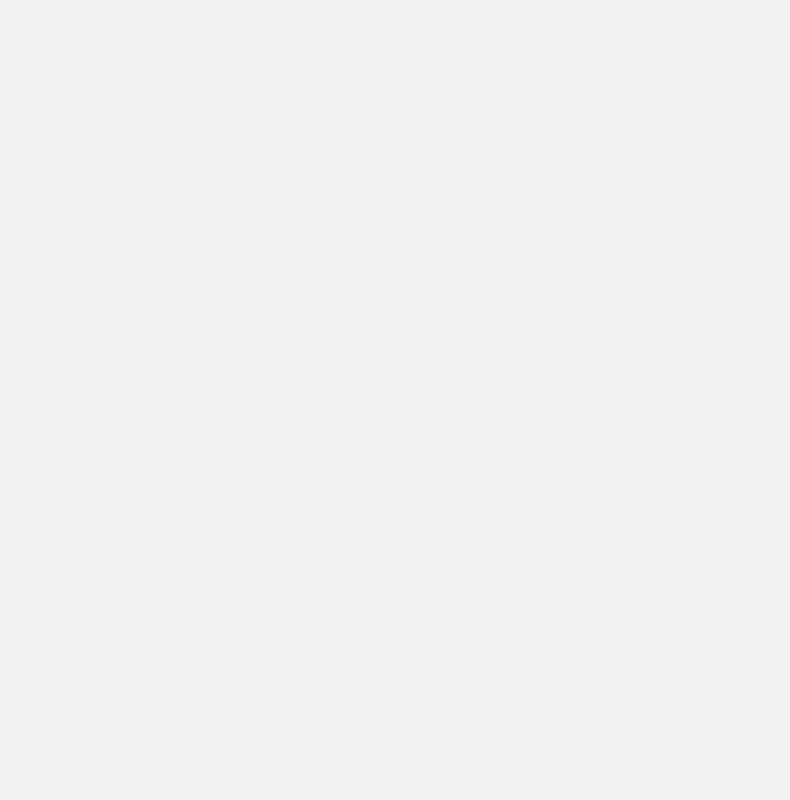
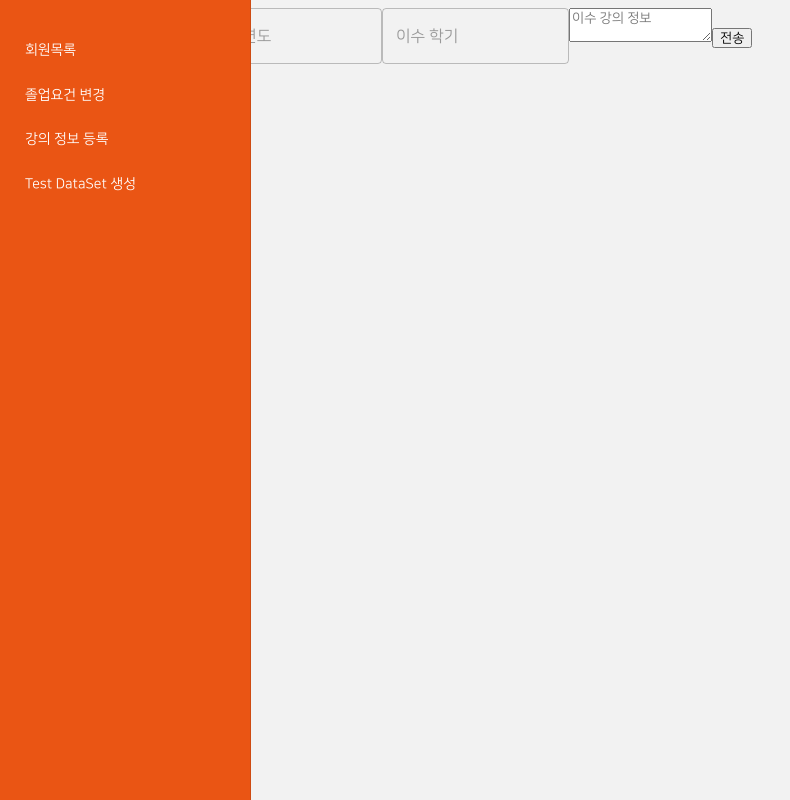
Before and after one commit to CSID-DGU/2023-1-OSSP1-1921-5, a React (Create React App) app in the folder frontend/: page /dataset in a window 1280 px wide. Before the commit this address had no page. Shown: the whole page, without its empty margins (0-790 px from the left). Built offline with nearby package versions, Linux system fonts and the light colour scheme.

Commit message:
Feat: admin page에 sidebar 추가

```diff
--- a/frontend/src/App.js
+++ b/frontend/src/App.js
@@ -8,10 +8,9 @@ import Input from './pages/Input';
 import Result from './pages/Result';
 import Stats from './pages/Stats';
 import Admin from './pages/Admin';
-
+import CreateDataSet from './pages/CreateDataSet'
 import './App.css';
 import { createTheme, ThemeProvider } from '@mui/material';
-import MyComponent from './pages/Admin';
 
 const theme = createTheme({
   typography: {
@@ -32,6 +31,7 @@ const App = () => {
           <Route path="/result" element={<Result />} />
           <Route path="/stats" element={<Stats />} />
           <Route path="/admin" element={<Admin />} />
+          <Route path="/dataset" element={<CreateDataSet />} />
         </Routes>
       </div>
     </ThemeProvider>
--- /dev/null
+++ b/frontend/src/Components/MenuBar.js
@@ -0,0 +1,66 @@
+// MenuBar.js
+import React from 'react';
+import { List, ListItem, Button, Drawer } from '@material-ui/core';
+import clsx from 'clsx';
+import { NavLink as RouterLink } from 'react-router-dom';
+import useStyles from './MenuBarStyle';
+
+const MenuBar = (props) => {
+  const { className, ...rest } = props;
+  const classes = useStyles();
+  const menus = [
+      { "name": "회원목록", "url": "/admin" },
+      { "name": "졸업요건 변경", "url": "/change" },
+      { "name": "강의 정보 등록", "url": "/newsem" },
+      { "name": "Test DataSet 생성", "url": "/dataset" }
+  ];
+
+  const CustomRouterLink = React.forwardRef((props, ref) => (
+    <div ref={ref} style={{ flexGrow: 1 }}>
+      <RouterLink {...props} />
+    </div>
+  ));
+
+  const handleMenu = (items) => {
+    return items.map(({ name, url }) => {
+      return (
+        <List component="div" disablePadding key={name}>
+          <ListItem
+            className={classes.item}
+            disableGutters
+            style={{ padding: '0px' }}
+            key={name}
+          >
+            <Button
+              className={clsx({
+                [classes.btnRoot]: true,
+                [classes.button]: true,
+              })}
+              component={CustomRouterLink}
+              to={url}
+            >
+              {name}
+            </Button>
+          </ListItem>
+        </List>
+      );
+    });
+  };
+
+  return (
+    <Drawer
+      anchor="left"
+      classes={{
+        paper: clsx(classes.drawer, classes.sidebarBackground)
+      }}
+      open={true}
+      variant="persistent"
+    >
+      <List {...rest} className={clsx(classes.root, className)}>
+        {handleMenu(menus)}
+      </List>
+    </Drawer>
+  );
+};
+
+export default MenuBar;
--- /dev/null
+++ b/frontend/src/Components/MenuBarStyle.js
@@ -0,0 +1,36 @@
+import { makeStyles } from '@material-ui/styles';
+
+const useStyles = makeStyles(theme => ({
+  root: {
+    justifyContent : "left"
+  },
+  drawer : {
+    paddingTop : "20px",
+    width: "250px",
+  },
+  item: {
+    display: 'flex',
+    paddingTop: 0,
+    paddingBottom: 0,
+  },
+  button: {
+    color: "white",
+    padding: '10px 8px',
+    justifyContent: 'flex-start',
+    textTransform: 'none',
+    letterSpacing: 0,
+    width: '100%',
+  },
+  btnRoot : {
+    paddingLeft : "25px",
+    justifyContent : "left !important"
+  },
+  subMenu : {
+    paddingLeft : "50px !important",
+  },
+  sidebarBackground: {
+    backgroundColor: "#EA5514"
+  }
+}));
+
+export default useStyles;
--- a/frontend/src/pages/Admin.js
+++ b/frontend/src/pages/Admin.js
@@ -1,11 +1,18 @@
 import React from 'react';
-import CreateDataSet from '../Components/CreateDataSet';
+import MenuBar from '../Components/MenuBar';
+import { NavLink as RouterLink, Route, Routes } from 'react-router-dom';
+import CreateDataSet from "./CreateDataSet"
 
 const Admin = () => {
-
     return (
         <div>
-            <CreateDataSet>데이터셋 만들기</CreateDataSet>
+            <MenuBar />
+            <Routes>
+                <Route path="/admin" exact={true} />
+                <Route path="/change" element={<CreateDataSet />} />
+                <Route path="/newsem" element={<CreateDataSet />} />
+                <Route path="/dataset" element={<CreateDataSet />} />
+            </Routes>
         </div>
     )
 }
--- a/frontend/src/Components/CreateDataSet.js
+++ b/frontend/src/pages/CreateDataSet.js
@@ -1,20 +1,15 @@
 import React, { useState } from 'react';
 import axios from 'axios';
-import Modal from "@mui/material/Modal";
+import MenuBar from '../Components/MenuBar';
 import Box from "@mui/material/Box";
 import TextField from "@mui/material/TextField";
-import "./FindPW.css";
 
-const Admin = () => {
+const CreateDataSet = () => {
   const [dataNum, setDataNum] = useState('');
   const [admissionYear, setAdmissionYear] = useState('');
   const [completeSem, setCompleteSem] = useState('');
   const [subjects, setSubjects] = useState('');
 
-  const [open, setOpen] = useState(false);
-
-  const handleOpen = () => setOpen(true);
-  const handleClose = () => setOpen(false);
 
   const handleDataNumChange = (event) => {
     setDataNum(event.target.value);
@@ -61,11 +56,8 @@ const Admin = () => {
 
   return (
     <div>
-      <button onClick={handleOpen}>
-        데이터셋 만들기
-      </button>
-      <Modal open={open} onClose={handleClose}>
-        <Box className="modal">
+      <MenuBar />
+      <Box>
         <div>
         <TextField
             type="text"
@@ -97,9 +89,8 @@ const Admin = () => {
         <button onClick={handleParsingAndSubmit}>전송</button>
         </div>
       </Box>
-      </Modal>
     </div>
   );
 };
 
-export default Admin;
+export default CreateDataSet;
```
Lines whose indentation alone changed are shown as unchanged.
